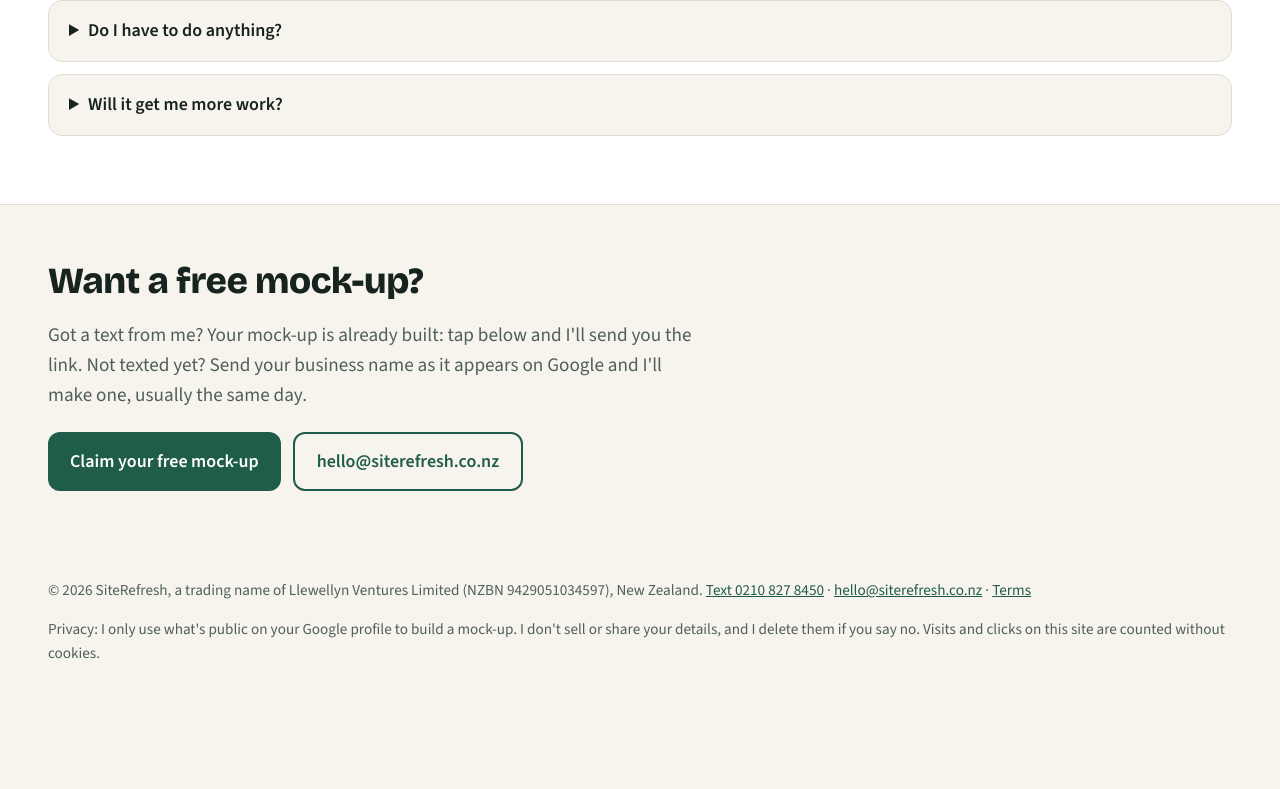
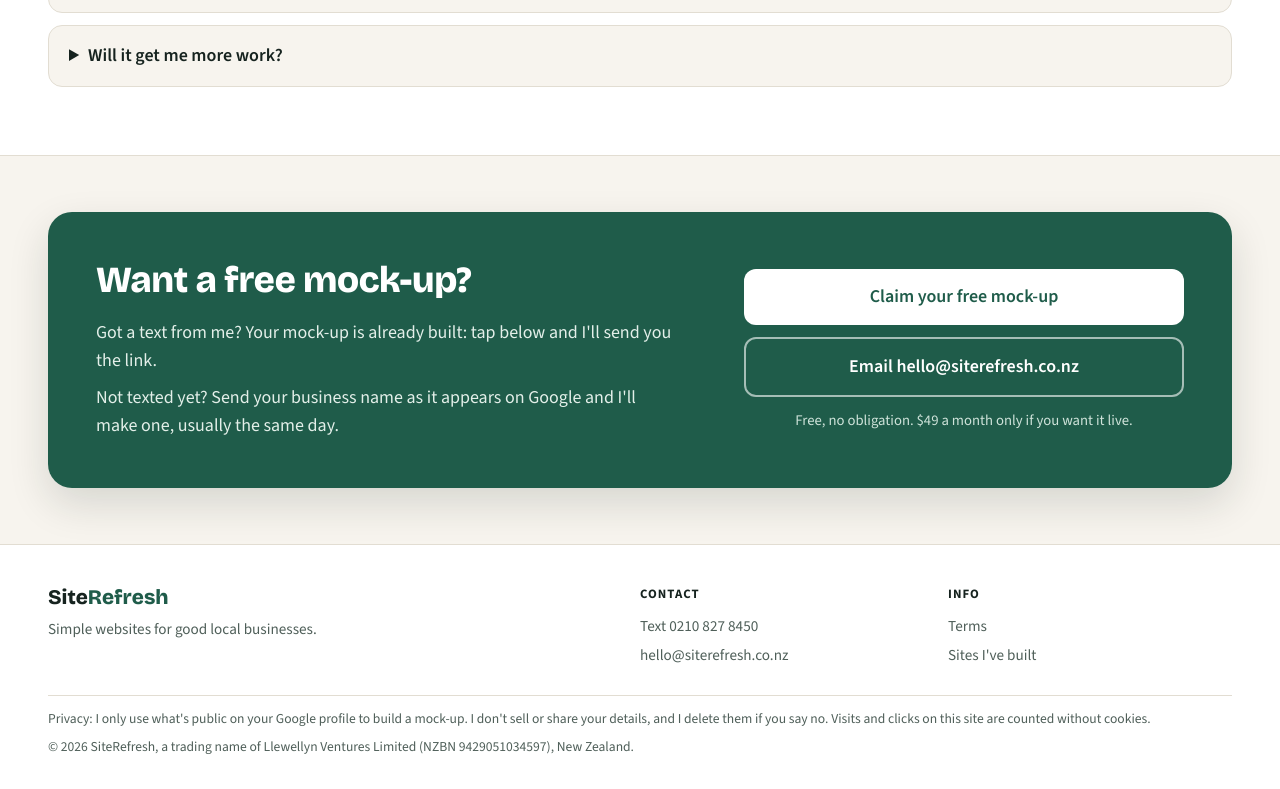
Before and after one commit to Mllewellyn1992/siterefresh-site, a plain HTML site: page index.html in a window 1280 px wide. Shown: the part 2840-3629 px from the top of the page. Before the commit the page ends 3568 px from the top, so only its background shows below. Drawn offline with nearby package versions, Linux system fonts and the light colour scheme.

Commit message:
Remove 'Sites I built and run myself' line; restyle mock-up box and footer
Co-Authored-By: Claude Opus 5.5 <noreply@anthropic.com>

```diff
--- a/index.html
+++ b/index.html
@@ -86,6 +86,18 @@ footer{padding:32px 0 48px;color:var(--muted);font-size:.95rem}
  .cta .btn{width:100%}
  section{padding:44px 0}
 }
+.claim{display:grid;grid-template-columns:1.4fr 1fr;gap:32px;align-items:center;background:var(--green);color:#fff;border-radius:24px;padding:clamp(28px,5vw,48px);box-shadow:0 16px 40px rgba(22,35,31,.14)}
+.claim h2{color:#fff;margin-top:0}.claim p{color:#e3efe9;margin:.5em 0 0;max-width:32em}
+.claim-go{display:flex;flex-direction:column;gap:12px}.claim-go small{color:#cfe3da;font-size:.92rem;text-align:center}
+.btn.light{background:#fff;color:var(--green)}.btn.line{background:transparent;color:#fff;border:2px solid rgba(255,255,255,.6)}
+.btn.light:hover{background:var(--green-2)}.btn.line:hover{border-color:#fff}
+footer{border-top:1px solid var(--line);background:var(--card);padding:40px 0 32px}
+.foot{display:grid;grid-template-columns:2fr 1fr 1fr;gap:24px;margin-bottom:24px}
+.foot h3{font:700 .8rem "Source Sans 3",sans-serif;letter-spacing:.08em;text-transform:uppercase;color:var(--ink);margin:0 0 10px}
+.foot a{display:block;color:var(--muted);text-decoration:none;padding:3px 0}.foot a:hover{color:var(--green);text-decoration:underline}
+.foot-brand b{font:800 1.3rem "Bricolage Grotesque",sans-serif;color:var(--ink)}.foot-brand b span{color:var(--green)}.foot-brand p{margin:.4em 0 0}
+.fine{font-size:.85rem;color:var(--muted);margin:.5em 0 0;border-top:1px solid var(--line);padding-top:12px}.fine+.fine{border-top:0;padding-top:0}
+@media(max-width:720px){.claim{grid-template-columns:1fr}.foot{grid-template-columns:1fr 1fr}.foot-brand{grid-column:1/-1}}
 </style>
 </head>
 <body>
@@ -145,7 +157,6 @@ footer{padding:32px 0 48px;color:var(--muted);font-size:.95rem}
 
 <section class="alt" id="work"><div class="wrap">
  <h2>Sites I've built</h2>
- <p class="lede">Sites I built and run myself.</p>
  <div class="works five">
   <a class="work" href="https://dealprospect.com/" target="_blank" rel="noopener"><img src="work/dealprospect.jpg" width="800" height="500" loading="lazy" alt="DealProspect home page"><div><b>DealProspect</b><span>Businesses for sale across New Zealand and Australia.</span></div></a>
   <a class="work" href="https://businessborrowing.co.nz/" target="_blank" rel="noopener"><img src="work/business-borrowing.jpg" width="800" height="500" loading="lazy" alt="Business Borrowing home page"><div><b>Business Borrowing</b><span>How much a company can borrow, and at what price.</span></div></a>
@@ -174,18 +185,29 @@ footer{padding:32px 0 48px;color:var(--muted);font-size:.95rem}
 </div></section>
 
 <section id="contact"><div class="wrap">
- <h2>Want a free mock-up?</h2>
- <p class="lede">Got a text from me? Your mock-up is already built: tap below and I'll send you the link. Not texted yet? Send your business name as it appears on Google and I'll make one, usually the same day.</p>
- <div class="cta">
-  <a class="btn" href="sms:+642108278450?body=Hi%20Mike%2C%20yes%20please%20send%20me%20the%20mock-up%20for%20">Claim your free mock-up</a>
-  <a class="btn ghost" href="mailto:hello@siterefresh.co.nz?subject=Free%20mock-up">hello@siterefresh.co.nz</a>
+ <div class="claim">
+  <div>
+   <h2>Want a free mock-up?</h2>
+   <p>Got a text from me? Your mock-up is already built: tap below and I'll send you the link.</p>
+   <p>Not texted yet? Send your business name as it appears on Google and I'll make one, usually the same day.</p>
+  </div>
+  <div class="claim-go">
+   <a class="btn light" href="sms:+642108278450?body=Hi%20Mike%2C%20yes%20please%20send%20me%20the%20mock-up%20for%20">Claim your free mock-up</a>
+   <a class="btn line" href="mailto:hello@siterefresh.co.nz?subject=Free%20mock-up">Email hello@siterefresh.co.nz</a>
+   <small>Free, no obligation. $49 a month only if you want it live.</small>
+  </div>
  </div>
 </div></section>
 </main>
 
 <footer><div class="wrap">
- <p>© 2026 SiteRefresh, a trading name of Llewellyn Ventures Limited (NZBN 9429051034597), New Zealand. <a href="sms:+642108278450">Text 0210 827 8450</a> · <a href="mailto:hello@siterefresh.co.nz">hello@siterefresh.co.nz</a> · <a href="/terms.html">Terms</a></p>
- <p>Privacy: I only use what's public on your Google profile to build a mock-up. I don't sell or share your details, and I delete them if you say no. Visits and clicks on this site are counted without cookies.</p>
+ <div class="foot">
+  <div class="foot-brand"><b>Site<span>Refresh</span></b><p>Simple websites for good local businesses.</p></div>
+  <div><h3>Contact</h3><a href="sms:+642108278450">Text 0210 827 8450</a><a href="mailto:hello@siterefresh.co.nz">hello@siterefresh.co.nz</a></div>
+  <div><h3>Info</h3><a href="/terms.html">Terms</a><a href="#work">Sites I've built</a></div>
+ </div>
+ <p class="fine">Privacy: I only use what's public on your Google profile to build a mock-up. I don't sell or share your details, and I delete them if you say no. Visits and clicks on this site are counted without cookies.</p>
+ <p class="fine">© 2026 SiteRefresh, a trading name of Llewellyn Ventures Limited (NZBN 9429051034597), New Zealand.</p>
 </div></footer>
 <script async src="https://siterefresh-hits.siterefresh-nz.workers.dev/h.js"></script>
 <!-- Cloudflare Web Analytics --><script type='module' src='https://static.cloudflareinsights.com/beacon.min.js' data-cf-beacon='{"token": "1174742f262842a7bc48958e4bed24c4"}'></script><!-- End Cloudflare Web Analytics -->
```
